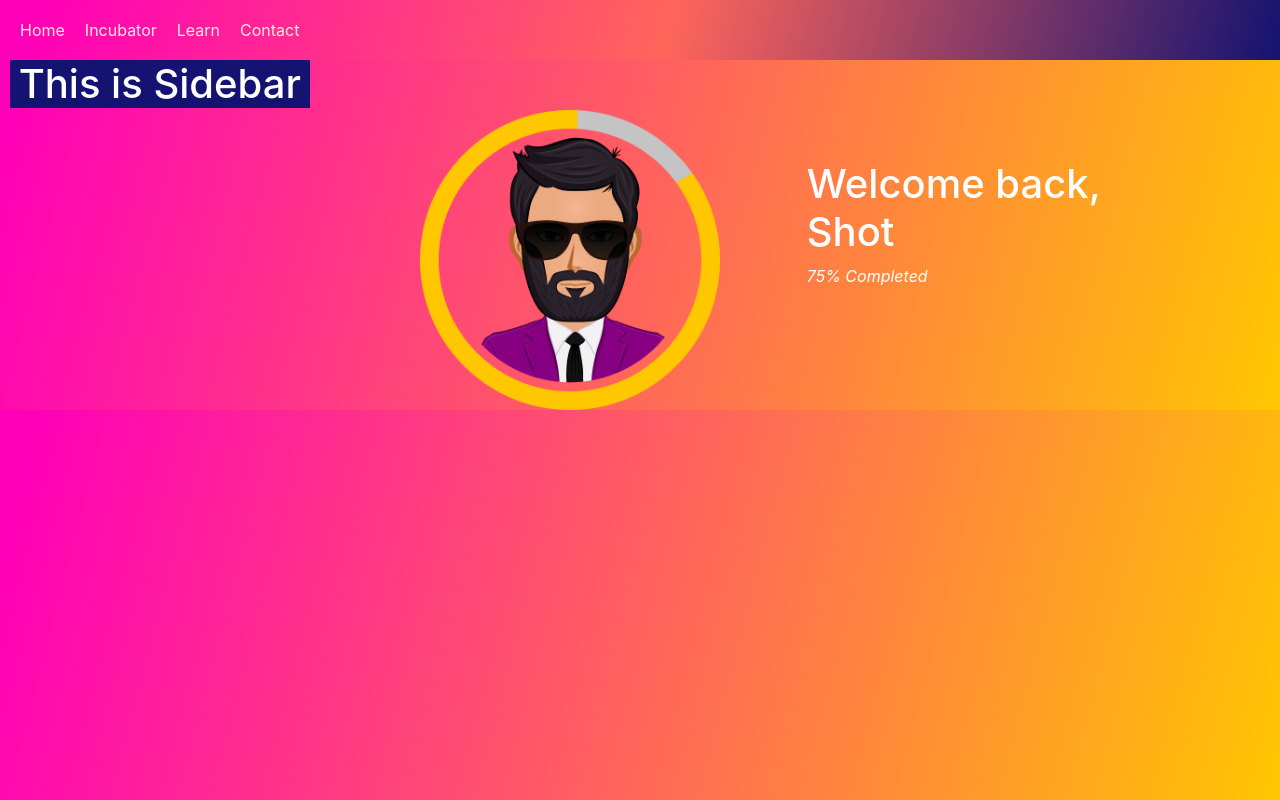
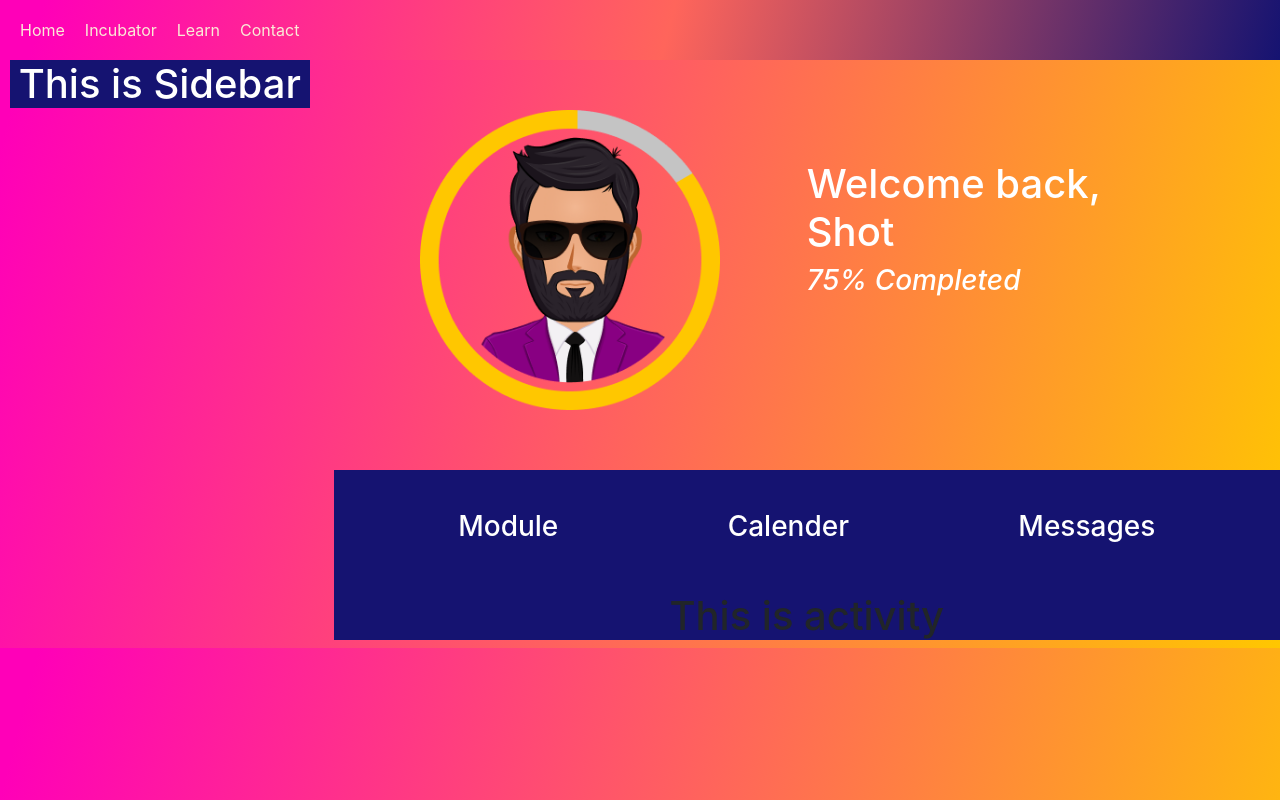
Before and after one commit to rafiul86/Crypto-investing-app, a React (Create React App) app: page /welcome in a window 1280 px wide. Built offline with nearby package versions, Linux system fonts and the light colour scheme.

Commit message:
welcome page ready

```diff
--- a/src/components/learn/welcome/Welcome.js
+++ b/src/components/learn/welcome/Welcome.js
@@ -2,6 +2,7 @@ import React from 'react';
 import SideBar from '../sideBar/SideBar';
 import NavBar from '../../shared/navBar/NavBar'
 import WelComeHeader from './welComeHeader/WelComeHeader';
+import Activities from './activities/Activities';
 const Welcome = () => {
     const handleClick = () =>{
         // this button is for resume the course
@@ -15,6 +16,7 @@ const Welcome = () => {
             </div>
             <div className="col-sm-9 col-md-9 col-lg-9">
             <WelComeHeader handleClick={handleClick}/>
+            <Activities />
             </div>
         </div>
     );
--- /dev/null
+++ b/src/components/learn/welcome/activities/Activities.js
@@ -0,0 +1,17 @@
+import React from 'react';
+import Activity from './activity/Activity';
+import './activities.css'
+const Activities = () => {
+    return (
+        <div className="activity-holder">
+            <div className="activity-container">
+                <h3> Module </h3>
+                <h3>Calender</h3>
+                <h3>Messages</h3>
+            </div>
+            <Activity />
+        </div>
+    );
+};
+
+export default Activities;
--- /dev/null
+++ b/src/components/learn/welcome/activities/activities.css
@@ -0,0 +1,12 @@
+.activity-holder{
+    margin-top: 30px;
+    background-color: #151371;
+}
+
+.activity-container{
+    padding: 40px;
+    margin-top: 60px;
+    color : white;
+    display: flex;
+    justify-content: space-around;
+}
--- /dev/null
+++ b/src/components/learn/welcome/activities/activity/Activity.js
@@ -0,0 +1,11 @@
+import React from 'react';
+
+const Activity = () => {
+    return (
+        <div>
+            <h1>This is activity</h1>
+        </div>
+    );
+};
+
+export default Activity;
--- a/src/components/learn/welcome/welComeHeader/WelComeHeader.js
+++ b/src/components/learn/welcome/welComeHeader/WelComeHeader.js
@@ -5,7 +5,7 @@ import './welcomeHeader.css'
 
 const WelComeHeader = ({handleClick}) => {
     return (
-        <div>
+        <div className="mb-5">
             <Grid container>
                 <Grid item xs={10} md={5} lg={6}>
                 <img className="img-holder" src={image} />
@@ -14,7 +14,7 @@ const WelComeHeader = ({handleClick}) => {
                     <div style={{textAlign : 'left'}}>
                     <h1 className="welcome-headline text-white">Welcome back, <br />
                     Shot</h1>
-                    <p style={{fontStyle : 'italic', alignItems: 'center', color: "white"}}> 75% <span style={{fontStyle : 'italic' , color: "white"}}>Completed</span></p>
+                    <h3 style={{fontStyle : 'italic', alignItems: 'center', color: "white"}}> 75% <span style={{fontStyle : 'italic' , color: "white"}}>Completed</span></h3>
                     </div>
                 </Grid>
             </Grid>
```
